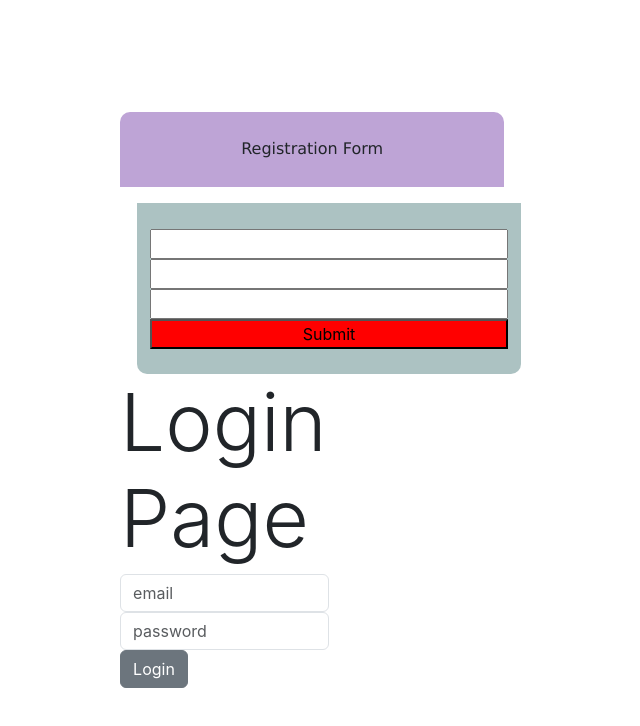
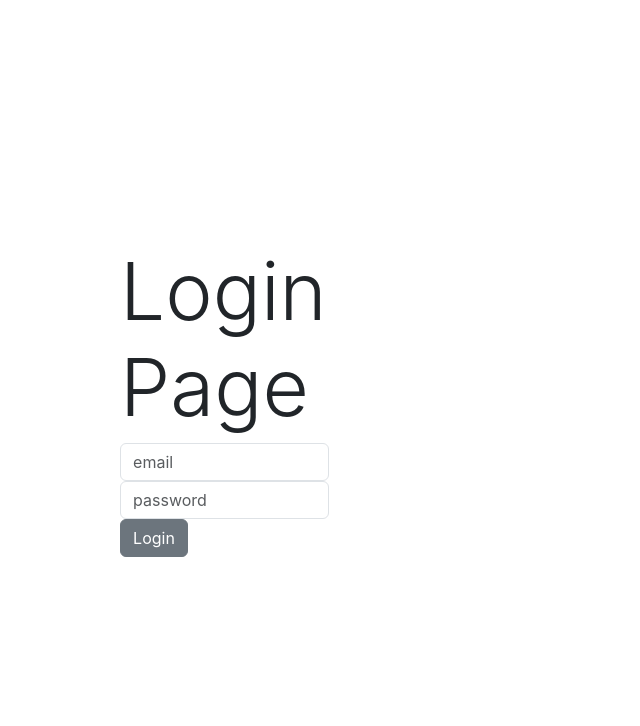
Before and after one commit to Lawani-EJ/SignUp-And-Login-Activity-with-react, a React (Create React App) app: page / in a window 1280 px wide. Shown: the top 726 px of the page, without its empty margins (311-951 px from the left). Built offline with nearby package versions, Linux system fonts and the light colour scheme.

Commit message:
Commented out the previous registration form

```diff
--- a/src/App.js
+++ b/src/App.js
@@ -1,24 +1,26 @@
 // import logo from './logo.svg';
 import './App.css';
-import { useForm } from "react-hook-form";
+// import { useForm } from "react-hook-form";
 import Login from './components/Login';
 
 function App() {
-  const {register, handleSubmit, formState:{errors}}  = useForm();
-  const onSubmit = (data) => console.log(data)
+  // const {register, handleSubmit, formState:{errors}}  = useForm();
+  // const onSubmit = (data) => console.log(data)
   return (
-    <>
-    <p className="title">Registration Form</p>
-    <form className='App' onSubmit={handleSubmit(onSubmit)}>
-      <input type="text" {...register("name")}/>
-      <input type="email" {...register("email", {required: true})}/>
-      {errors.email && <span style={{color: "red"}}>Email Is Mandatory!</span>}
-      <input type="password" {...register("Password")}/>
-      <input type={"submit"} style={{backgroundColor: "red"}} />
-    </form>
+    // <>
+    // <p className="title">Registration Form</p>
+    // <form className='App' onSubmit={handleSubmit(onSubmit)}>
+    //   <input type="text" {...register("name")}/>
+    //   <input type="email" {...register("email", {required: true})}/>
+    //   {errors.email && <span style={{color: "red"}}>Email Is Mandatory!</span>}
+    //   <input type="password" {...register("Password")}/>
+    //   <input type={"submit"} style={{backgroundColor: "red"}} />
+    // </form>
+
+    // <Login/>
+    // </>
 
     <Login/>
-    </>
   );
 }
 
```
